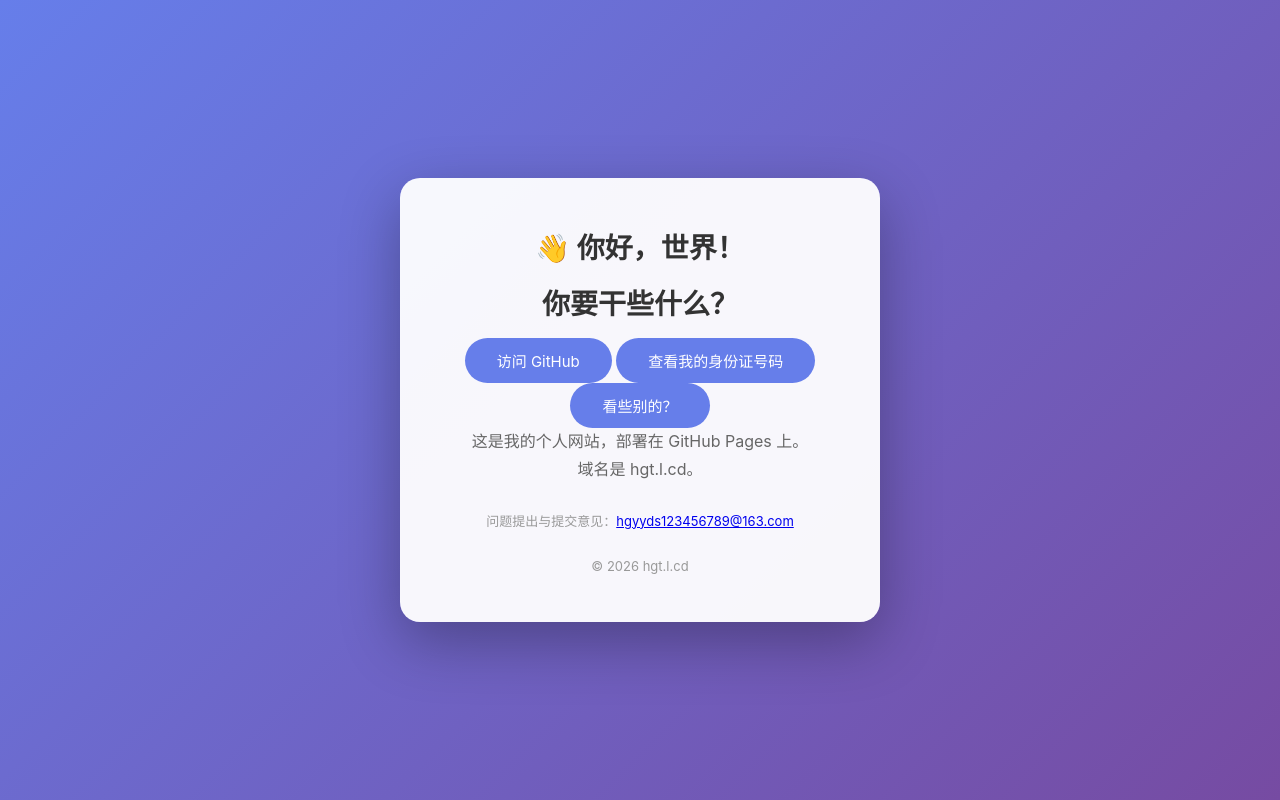
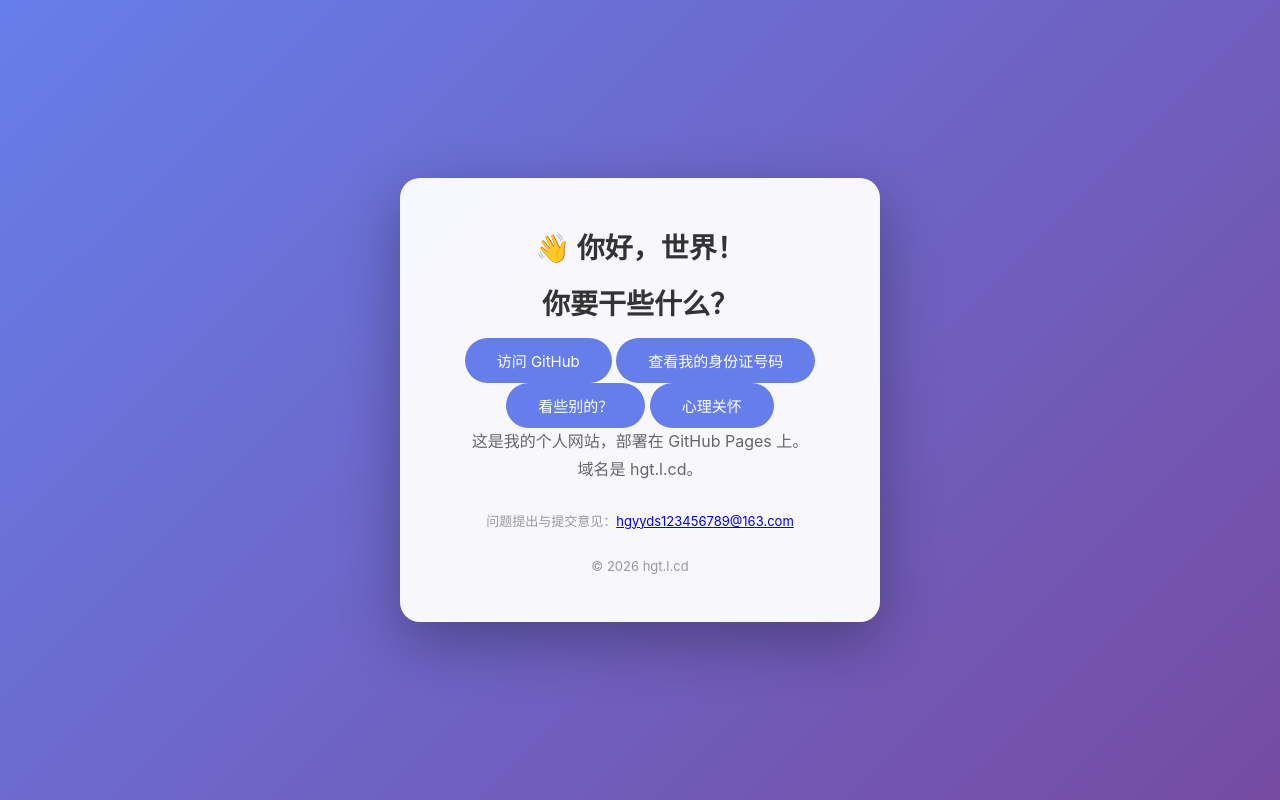
Before and after one commit to hgyyds123/new, a plain HTML site: page index.html in a window 1280 px wide. Drawn offline with Linux system fonts and the light colour scheme.

Commit message:
Update index.html

```diff
--- a/index.html
+++ b/index.html
@@ -74,6 +74,7 @@
 	<a href="http://github.com" class="btn" target="_blank">访问 GitHub</a>
 	<a href="https://www.bilibili.com/video/BV1GJ411x7h7?" class="btn" target="_blank">查看我的身份证号码</a>
 	<a href="http://hgt.l.cd/looksomethingelse" class="btn" target="_blank">看些别的？</a>
+	<a href="/care/" class="btn">心理关怀</a>
         <p>这是我的个人网站，部署在 GitHub Pages 上。<br>域名是 hgt.l.cd。</p>
 		<div class="footer contact">
     	问题提出与提交意见：<a href="mailto:hgyyds123456789@163.com">hgyyds123456789@163.com</a>
```
